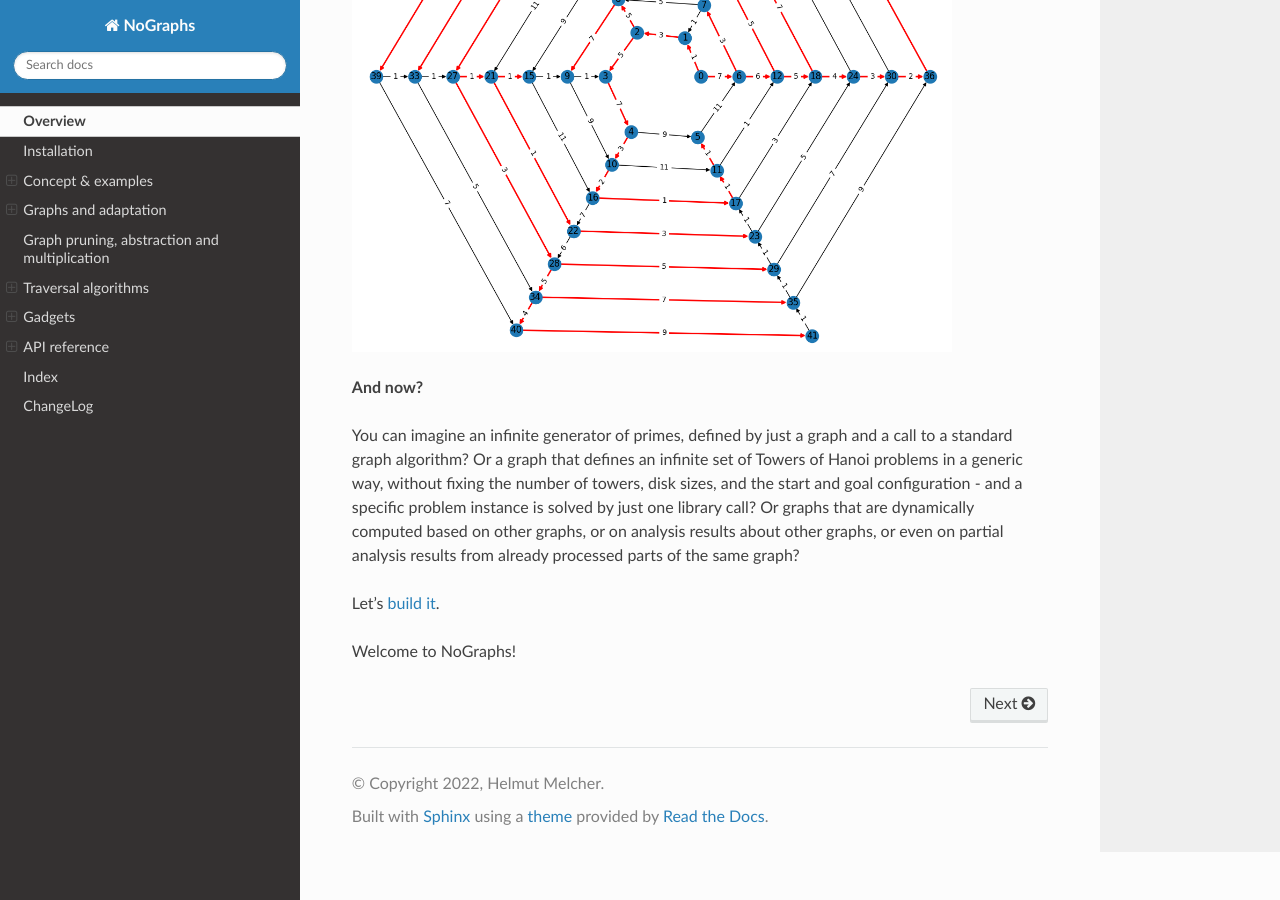
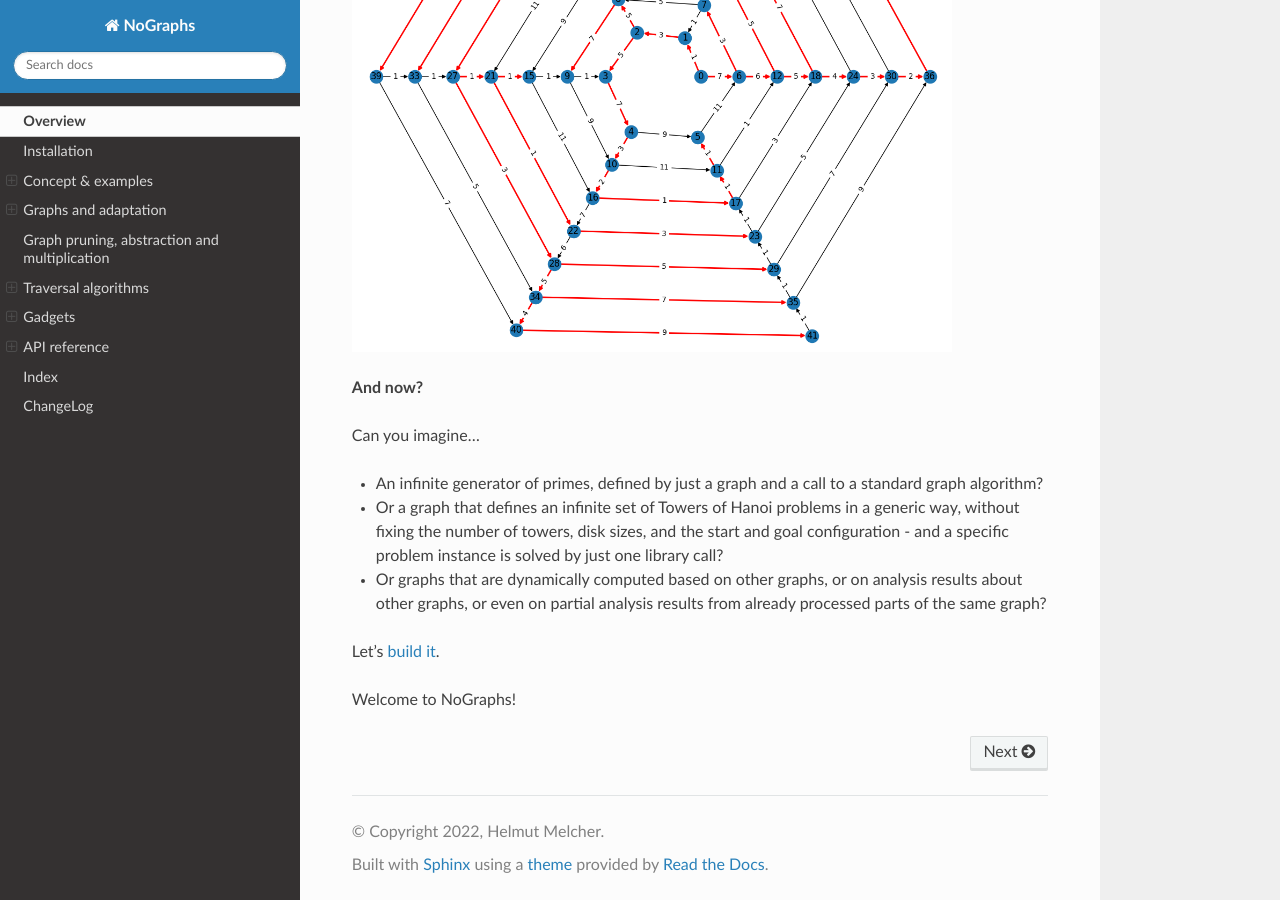
Before and after one commit to HeWeMel/nographs, a Sphinx documentation site: the page built from docs/source/index.rst, in a window 1280 px wide and 900 px high, scrolled down 2231 px. Built offline with Sphinx 7.4.7 and the Read the Docs theme 2.0.0, drawn with Linux system fonts in a browser that asks for light colours.

Commit message:
Text improved

```diff
--- a/docs/source/index.rst
+++ b/docs/source/index.rst
@@ -130,13 +130,17 @@ Arrows denote directed edges. The edges in red show shortest paths from
 
 **And now?**
 
-You can imagine an infinite generator of primes, defined by just a graph and
-a call to a standard graph algorithm? Or a graph that defines an infinite set
-of Towers of Hanoi problems in a generic way, without fixing the number of
-towers, disk sizes, and the start and goal configuration - and a specific
-problem instance is solved by just one library call? Or graphs that are dynamically
-computed based on other graphs, or on analysis results about other graphs,
-or even on partial analysis results from already processed parts of the same graph?
+Can you imagine...
+
+- An infinite generator of primes, defined by just a graph and
+  a call to a standard graph algorithm?
+- Or a graph that defines an infinite set
+  of Towers of Hanoi problems in a generic way, without fixing the number of
+  towers, disk sizes, and the start and goal configuration - and a specific
+  problem instance is solved by just one library call?
+- Or graphs that are dynamically
+  computed based on other graphs, or on analysis results about other graphs,
+  or even on partial analysis results from already processed parts of the same graph?
 
 Let's `build it <installation>`.
 
```
